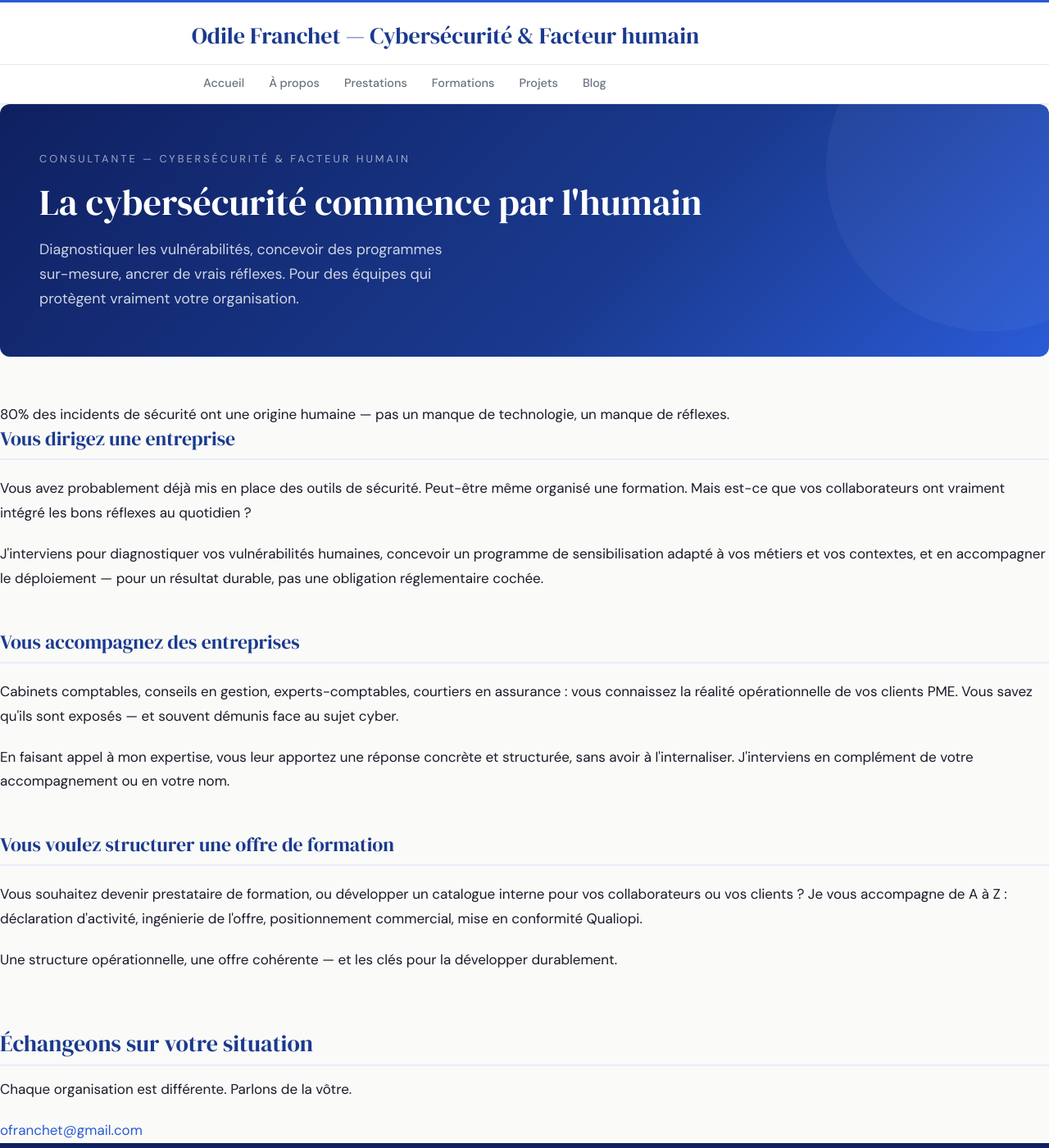
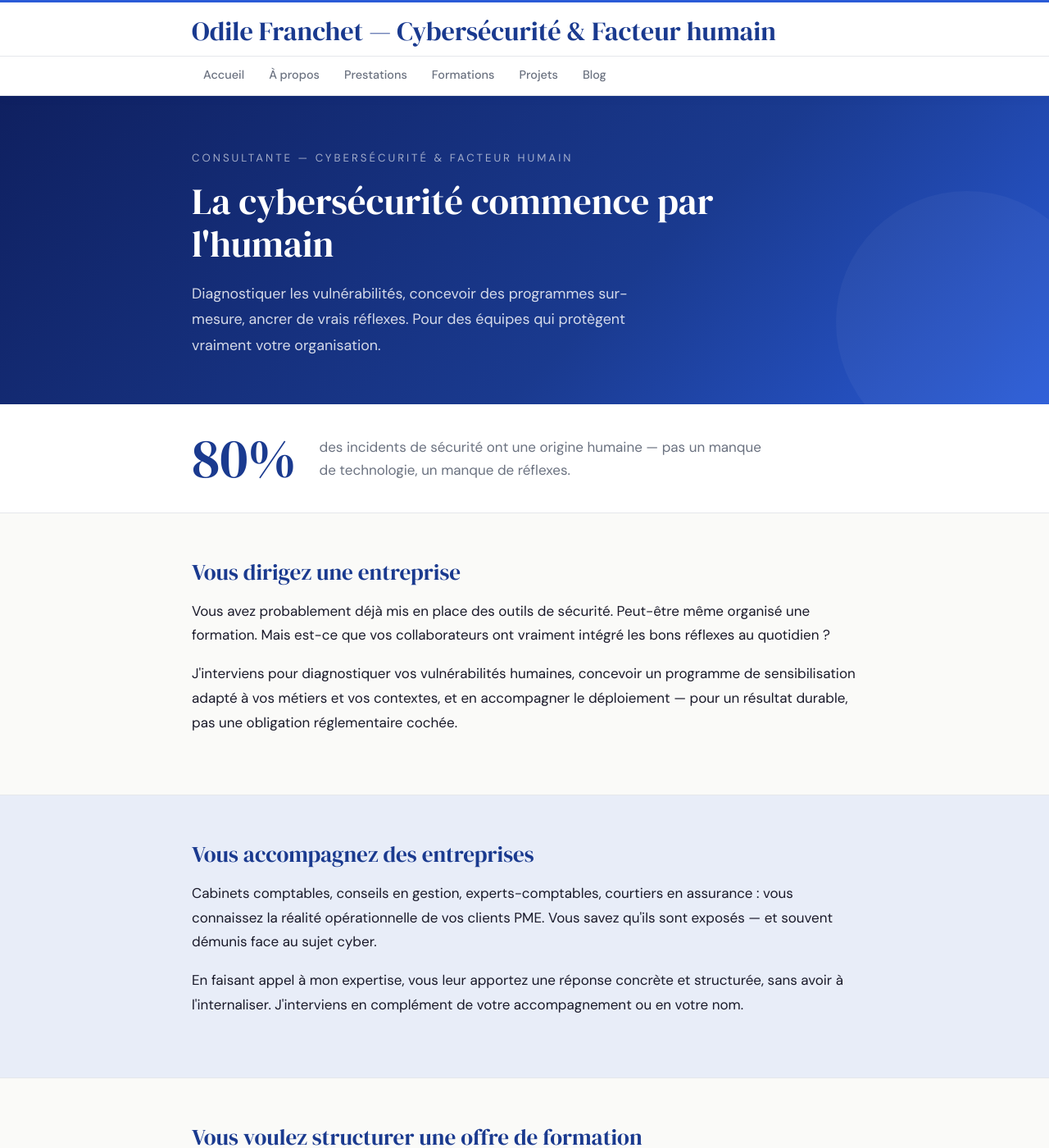
Before and after one commit to ofranchet73/ofranchet73.github.io, a Jekyll site: the page built from index.md, in a window 1280 px wide and 1400 px high. Shown: the whole window at 82% size. Built offline with Jekyll 4.4.1, drawn with Linux system fonts in a browser that asks for light colours.

Commit message:
Update style.css

```diff
--- a/assets/css/style.css
+++ b/assets/css/style.css
@@ -92,11 +92,12 @@ img { max-width: 100%; height: auto; }
 
 .site-title {
   font-family: 'DM Serif Display', serif;
-  font-size: 1.65em;
+  font-size: 1.9em;
   font-weight: 400;
   color: var(--blue);
   text-decoration: none;
   display: block;
+  line-height: 1.2;
 }
 
 .site-title:hover { color: var(--accent); text-decoration: none; }
@@ -214,114 +215,164 @@ img { max-width: 100%; height: auto; }
 
 /* Hero */
 .hero {
-  background: linear-gradient(135deg, var(--blue-dark) 0%, var(--blue) 60%, var(--accent) 100%);
-  border-radius: 12px;
-  padding: 56px 48px;
-  margin-bottom: 56px;
-  color: var(--white);
+  background: linear-gradient(135deg, var(--blue-dark) 0%, var(--blue) 60%, #2a5bd7 100%);
+  padding: 64px 0 56px;
   position: relative;
   overflow: hidden;
 }
 
-.hero::before {
+.hero::after {
   content: '';
   position: absolute;
-  top: -40%; right: -10%;
-  width: 400px; height: 400px;
+  bottom: -60px; right: -60px;
+  width: 320px; height: 320px;
   background: rgba(255,255,255,0.04);
   border-radius: 50%;
+  pointer-events: none;
+}
+
+.hero-inner {
+  max-width: var(--max-width);
+  margin: 0 auto;
+  padding: 0 24px;
+  position: relative;
+  z-index: 1;
 }
 
 .hero-eyebrow {
-  font-size: 0.75em;
+  font-family: 'DM Sans', sans-serif;
+  font-size: 0.78em;
   letter-spacing: 3px;
   text-transform: uppercase;
   color: rgba(255,255,255,0.6);
   margin-bottom: 16px;
-  font-family: 'DM Sans', sans-serif;
 }
 
 .hero h1 {
   font-family: 'DM Serif Display', serif;
-  font-size: clamp(1.8em, 3.5vw, 2.6em);
+  font-size: clamp(1.9em, 3.5vw, 2.8em);
   color: var(--white);
   line-height: 1.15;
-  margin-bottom: 16px;
+  margin-bottom: 20px;
+  margin-top: 0;
+  border-bottom: none;
 }
 
 .hero-sub {
   font-size: 1.05em;
-  color: rgba(255,255,255,0.8);
-  max-width: 520px;
-  line-height: 1.7;
-  margin-bottom: 0;
+  color: rgba(255,255,255,0.82);
+  max-width: 560px;
+  line-height: 1.75;
+  margin: 0;
+}
+
+/* Stat band */
+.stat-band {
+  background: var(--white);
+  border-bottom: 1px solid var(--border);
+  padding: 32px 0;
+}
+
+.stat-band-inner {
+  max-width: var(--max-width);
+  margin: 0 auto;
+  padding: 0 24px;
+  display: flex;
+  align-items: center;
+  gap: 28px;
+}
+
+.stat-number {
+  font-family: 'DM Serif Display', serif;
+  font-size: 4em;
+  color: var(--blue);
+  line-height: 1;
+  flex-shrink: 0;
+}
+
+.stat-text {
+  font-size: 1em;
+  color: var(--muted);
+  line-height: 1.65;
+  max-width: 540px;
 }
 
 /* Sections accueil */
-.home-section { margin-bottom: 48px; }
+.home-sections { }
+
+.home-section {
+  padding: 56px 0;
+  border-bottom: 1px solid var(--border);
+}
+
+.home-section .home-section-inner,
+.home-section > * {
+  max-width: var(--max-width);
+  margin-left: auto;
+  margin-right: auto;
+  padding-left: 24px;
+  padding-right: 24px;
+}
 
 .home-section h2 {
+  max-width: var(--max-width);
+  margin: 0 auto 16px;
+  padding: 0 24px;
   font-family: 'DM Serif Display', serif;
-  font-size: 1.4em;
+  font-size: 1.6em;
   color: var(--blue);
-  margin-bottom: 20px;
-  margin-top: 0;
-  border-bottom: 2px solid var(--blue-light);
-  padding-bottom: 0.4em;
+  border-bottom: none;
 }
 
-.cards {
-  display: grid;
-  grid-template-columns: 1fr 1fr;
-  gap: 16px;
+.home-section p {
+  max-width: var(--max-width);
+  margin: 0 auto 1em;
+  padding: 0 24px;
 }
 
-.card {
-  background: var(--white);
-  border: 1px solid var(--border);
-  border-radius: var(--radius);
-  padding: 24px;
-  transition: box-shadow 0.2s, transform 0.15s;
+.home-section.alt {
+  background: var(--blue-light);
 }
 
-.card:hover {
-  box-shadow: 0 4px 16px rgba(26, 58, 143, 0.1);
-  transform: translateY(-2px);
+/* CTA final */
+.home-cta {
+  background: var(--blue-dark);
+  padding: 56px 24px;
+  text-align: center;
 }
 
-.card-icon { font-size: 1.6em; margin-bottom: 10px; display: block; }
-.card h3 { font-family: 'DM Sans', sans-serif; font-weight: 600; font-size: 0.95em; color: var(--text); margin: 0 0 8px; }
-.card h3::before { content: none; }
-.card p { font-size: 0.88em; color: var(--muted); margin: 0; line-height: 1.6; }
-
-.cta-block {
-  background: var(--blue-light);
-  border-radius: var(--radius);
-  padding: 28px 32px;
-  display: flex;
-  align-items: center;
-  justify-content: space-between;
-  gap: 24px;
-  flex-wrap: wrap;
+.cta-title {
+  font-family: 'DM Serif Display', serif;
+  font-size: 1.8em;
+  color: var(--white) !important;
+  border-bottom: none !important;
+  margin-bottom: 12px;
 }
 
-.cta-block p { margin: 0; font-size: 0.95em; color: var(--blue-dark); font-weight: 500; }
-
-.cta-btn {
-  display: inline-block;
-  background: var(--accent);
-  color: var(--white);
-  padding: 11px 24px;
-  border-radius: var(--radius);
-  font-weight: 500;
-  font-size: 0.9em;
-  text-decoration: none;
-  white-space: nowrap;
-  transition: background 0.2s;
-  box-shadow: 0 2px 8px rgba(42, 91, 215, 0.25);
+.home-cta p {
+  color: rgba(255,255,255,0.7);
+  font-size: 1em;
+  margin-bottom: 24px;
 }
 
-.cta-btn:hover { background: var(--blue-dark); color: var(--white); text-decoration: none; }
+.home-cta a[href^="mailto"] {
+  display: inline-block;
+  background: var(--white);
+  color: var(--blue) !important;
+  padding: 13px 32px;
+  border-radius: var(--radius);
+  font-weight: 600;
+  font-size: 0.95em;
+  text-decoration: none;
+  transition: background 0.2s, transform 0.15s;
+  box-shadow: 0 2px 12px rgba(0,0,0,0.2);
+}
+
+.home-cta a[href^="mailto"]:hover {
+  background: var(--blue-light);
+  transform: translateY(-2px);
+  text-decoration: none;
+}
 
 /* ===== FOOTER ===== */
 .site-footer {
```
